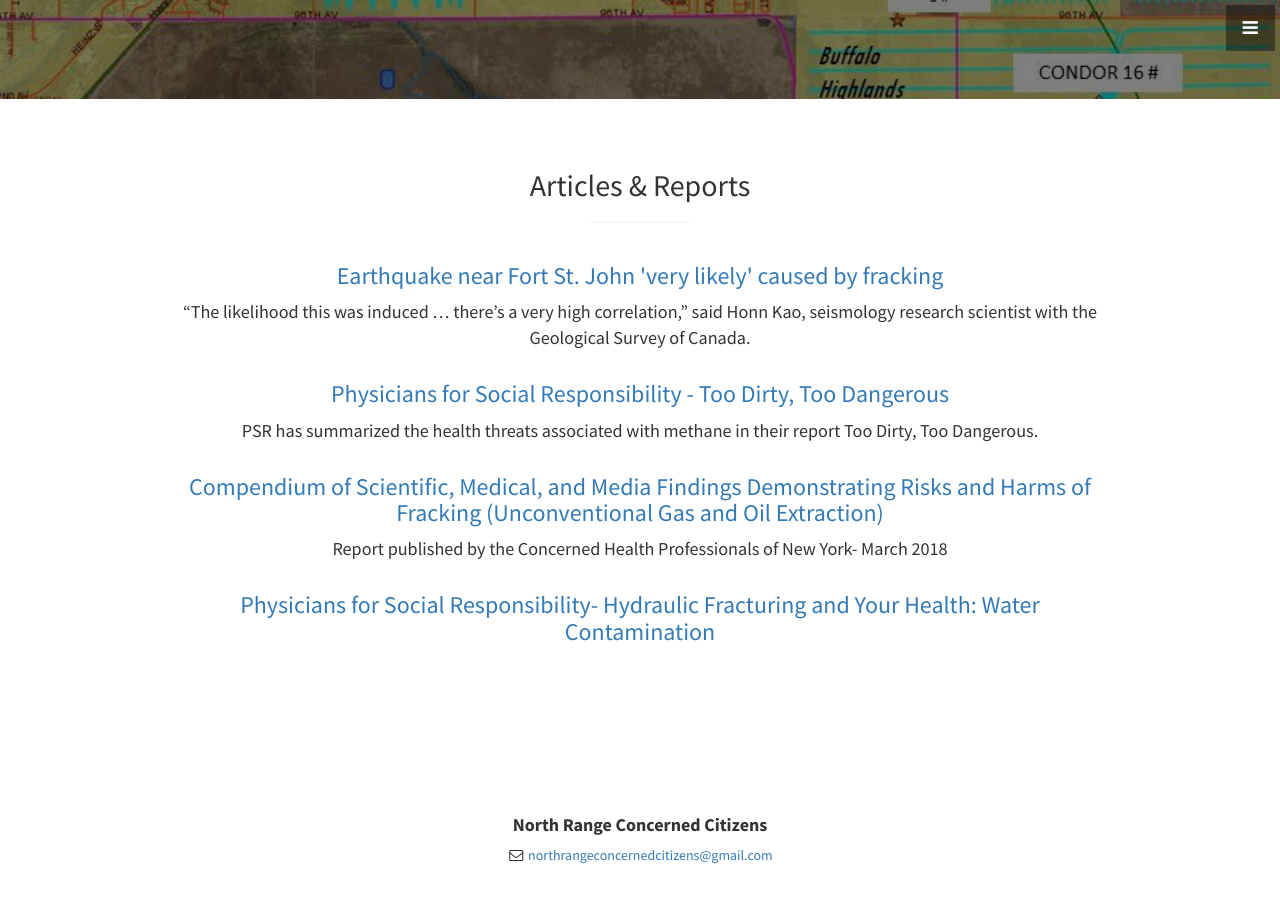
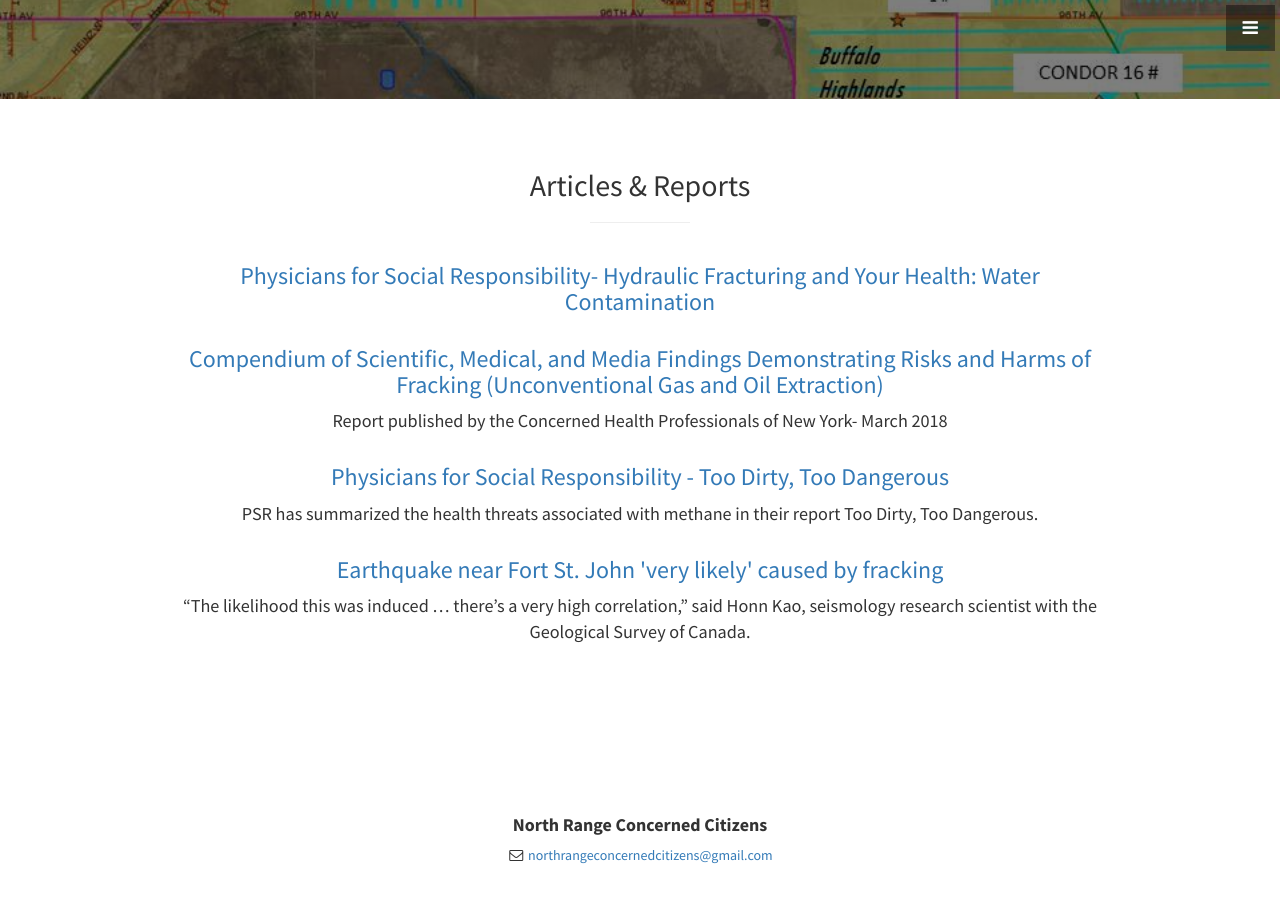
Before and after one commit to NorthRangeConcernedCitizens/NorthRangeConcernedCitizens.github.io, a Jekyll site: the page built from index.html, in a window 1280 px wide and 900 px high, scrolled down 1647 px. Built offline with Jekyll 4.4.1, drawn with Linux system fonts in a browser that asks for light colours; comment, search, counter and statistics services are not loaded.

Commit message:
reordering articles

```diff
--- a/_includes/articles.html
+++ b/_includes/articles.html
@@ -3,7 +3,8 @@
         <div class="col-lg-10 col-lg-offset-1 text-center">
             <h2>Articles & Reports</h2>
             <hr class="small">
-            {% for article in site.articles %}
+            {% assign articles = (site.articles | sort: 'date') | reverse %}
+            {% for article in articles %}
             <div class="row">
                 <div class="col-md-12">
                     <h3><a href="{{article.URL}}" target="_blank" rel="noopener noreferrer">{{ article.title }}</a></h3>
```
